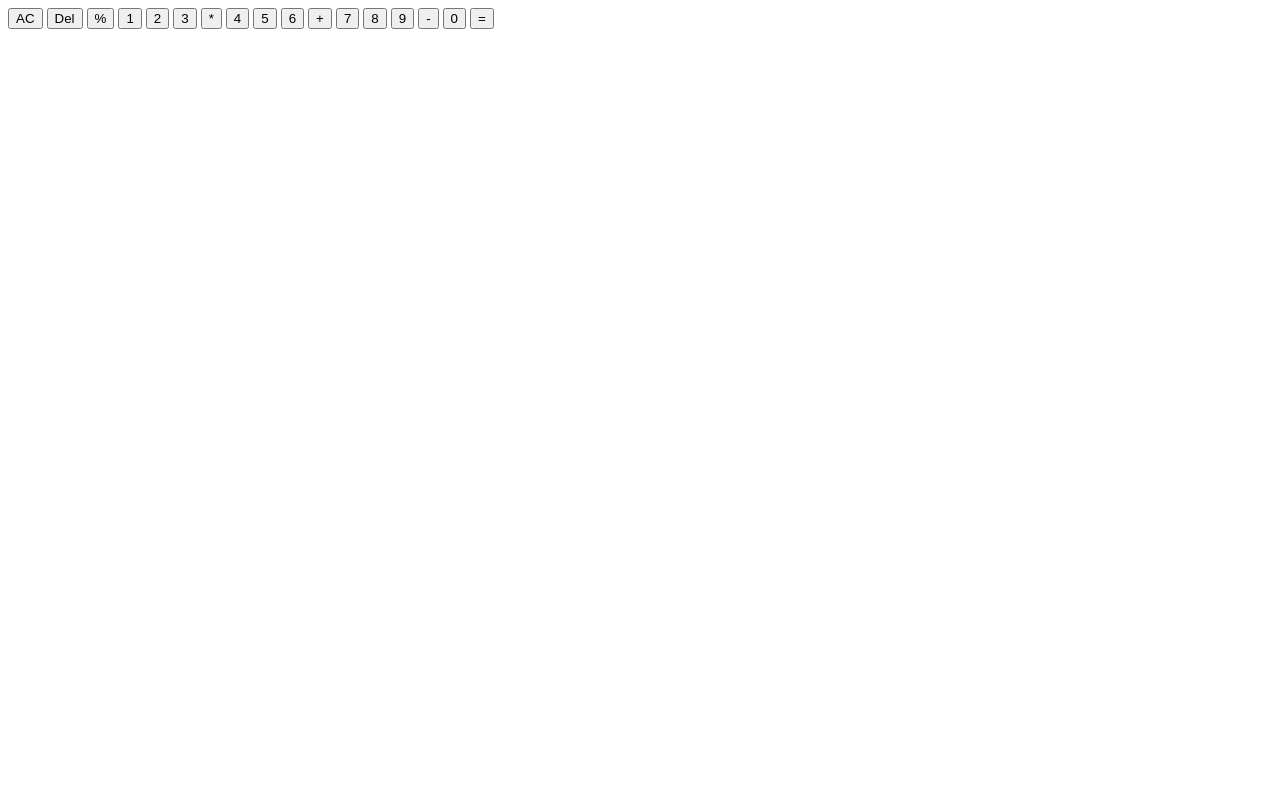
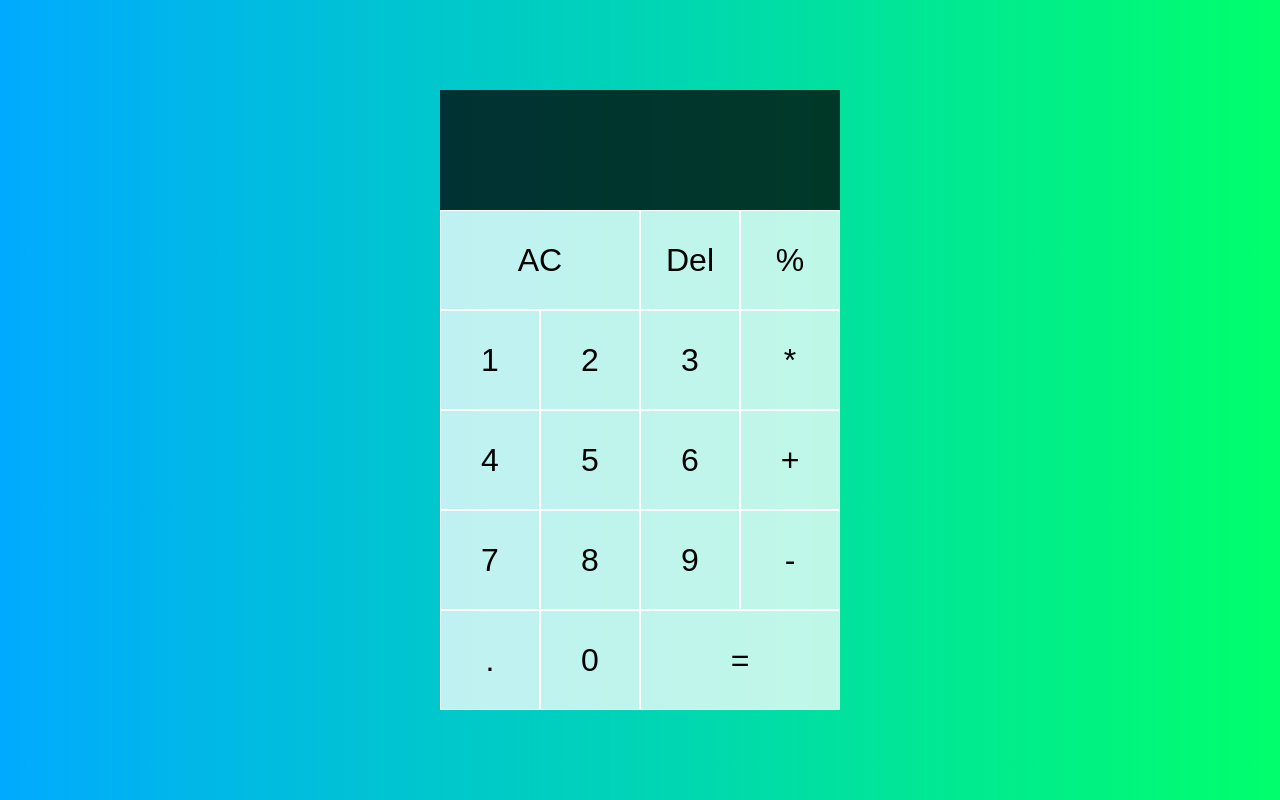
Before and after one commit to geocodinglife/Vanilla-JavaScript-Calculator, a plain HTML site: page index.html in a window 1280 px wide. Drawn offline with Linux system fonts and the light colour scheme.

Commit message:
css done

```diff
--- a/index.html
+++ b/index.html
@@ -31,6 +31,7 @@
       <button data-number>8</button>
       <button data-number>9</button>
       <button data-operation>-</button>
+      <button data-operation>.</button>
       <button data-number>0</button>
       <button data-equals class="span-two">=</button>
   </div>
--- a/styles.css
+++ b/styles.css
@@ -0,0 +1,58 @@
+*, *::before, *::after {
+  box-sizing: border-box;
+  font-family: Gothan Rounded, sans-serif;
+  font-weight: normal;
+}
+
+body {
+  padding: 0;
+  margin: 0;
+  background: linear-gradient(to right, #00AAFF, #00FF6c);
+}
+
+.calculator-grid {
+  display: grid;
+  justify-content: center;
+  align-content: center;
+  min-height: 100vh;
+  grid-template-columns: repeat(4, 100px);
+  grid-template-rows: minmax(120px, auto) repeat(5, 100px);
+}
+
+.calculator-grid > button {
+  cursor: pointer;
+  font-size: 2rem;
+  border: 1px solid white;
+  outline: none;
+  background-color: rgba(255, 255, 255, .75);
+}
+
+.calculator-grid > button:hover {
+  background-color: rgba(255, 255, 255, .9);
+}
+
+.span-two {
+  grid-column: span 2;
+}
+
+.output {
+  grid-column: 1 / -1;
+  background-color: rgba(0, 0, 0, .75);
+  display: flex;
+  align-items: flex-end;
+  justify-content: space-around;
+  flex-direction: column;
+  padding: 10px;
+  word-wrap: break-word;
+  word-break: break-all;
+}
+
+.output .previous-operand {
+  color: #rgba(255, 255, 255, .75);
+  font-size: 1.5rem;
+}
+
+.output .current-operand {
+  color: #white;
+  font-size: 2.5rem;
+}
```
Lines whose indentation alone changed are shown as unchanged.
